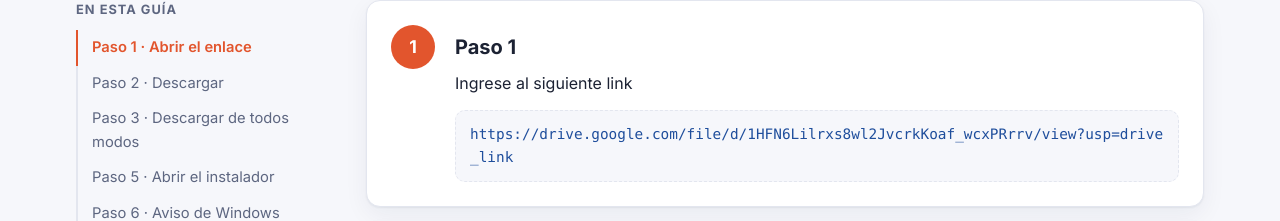
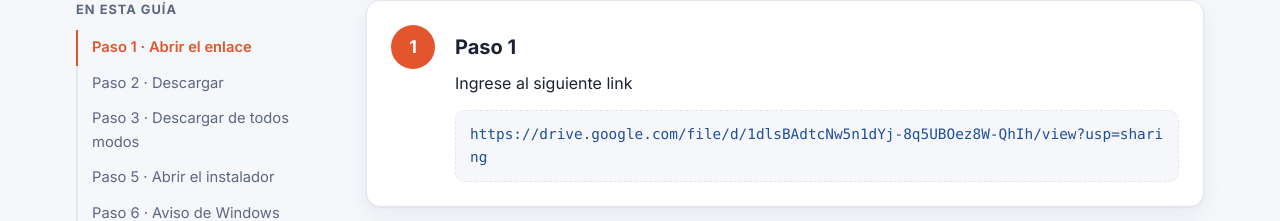
Before and after one commit to garzonlj/webGammaLab, a plain HTML site: page index.html in a window 1280 px wide. Shown: the part 589-810 px from the top of the page. Drawn offline with Linux system fonts and the light colour scheme.

Commit message:
links nuevos

```diff
--- a/index.html
+++ b/index.html
@@ -33,7 +33,7 @@
     <h1>Modo de instalación actual de GammaLab 2.0</h1>
     <p class="hero__lead">Siga estos pasos para descargar el instalador y dejar GammaLab listo en su equipo con Windows.</p>
     <div class="hero__actions">
-      <a class="btn" href="https://drive.google.com/file/d/1HFN6Lilrxs8wl2JvcrkKoaf_wcxPRrrv/view?usp=drive_link" target="_blank" rel="noopener">
+      <a class="btn" href="https://drive.google.com/file/d/1dlsBAdtcNw5n1dYj-8q5UBOez8W-QhIh/view?usp=sharing" target="_blank" rel="noopener">
         <svg viewBox="0 0 24 24" width="18" height="18" aria-hidden="true"><path fill="currentColor" d="M12 3a1 1 0 0 1 1 1v9.59l3.3-3.3a1 1 0 1 1 1.4 1.42l-5 5a1 1 0 0 1-1.4 0l-5-5a1 1 0 1 1 1.4-1.42l3.3 3.3V4a1 1 0 0 1 1-1ZM5 19a1 1 0 1 0 0 2h14a1 1 0 1 0 0-2H5Z"/></svg>
         Descargar GammaLab-Setup-2.0.0.exe
       </a>
@@ -77,7 +77,7 @@
       <div class="step__body">
         <h2>Paso 1</h2>
         <p>Ingrese al siguiente link</p>
-        <a class="linkbox" href="https://drive.google.com/file/d/1HFN6Lilrxs8wl2JvcrkKoaf_wcxPRrrv/view?usp=drive_link" target="_blank" rel="noopener">https://drive.google.com/file/d/1HFN6Lilrxs8wl2JvcrkKoaf_wcxPRrrv/view?usp=drive_link</a>
+        <a class="linkbox" href="https://drive.google.com/file/d/1dlsBAdtcNw5n1dYj-8q5UBOez8W-QhIh/view?usp=sharing" target="_blank" rel="noopener">https://drive.google.com/file/d/1dlsBAdtcNw5n1dYj-8q5UBOez8W-QhIh/view?usp=sharing</a>
       </div>
     </article>
 
```
